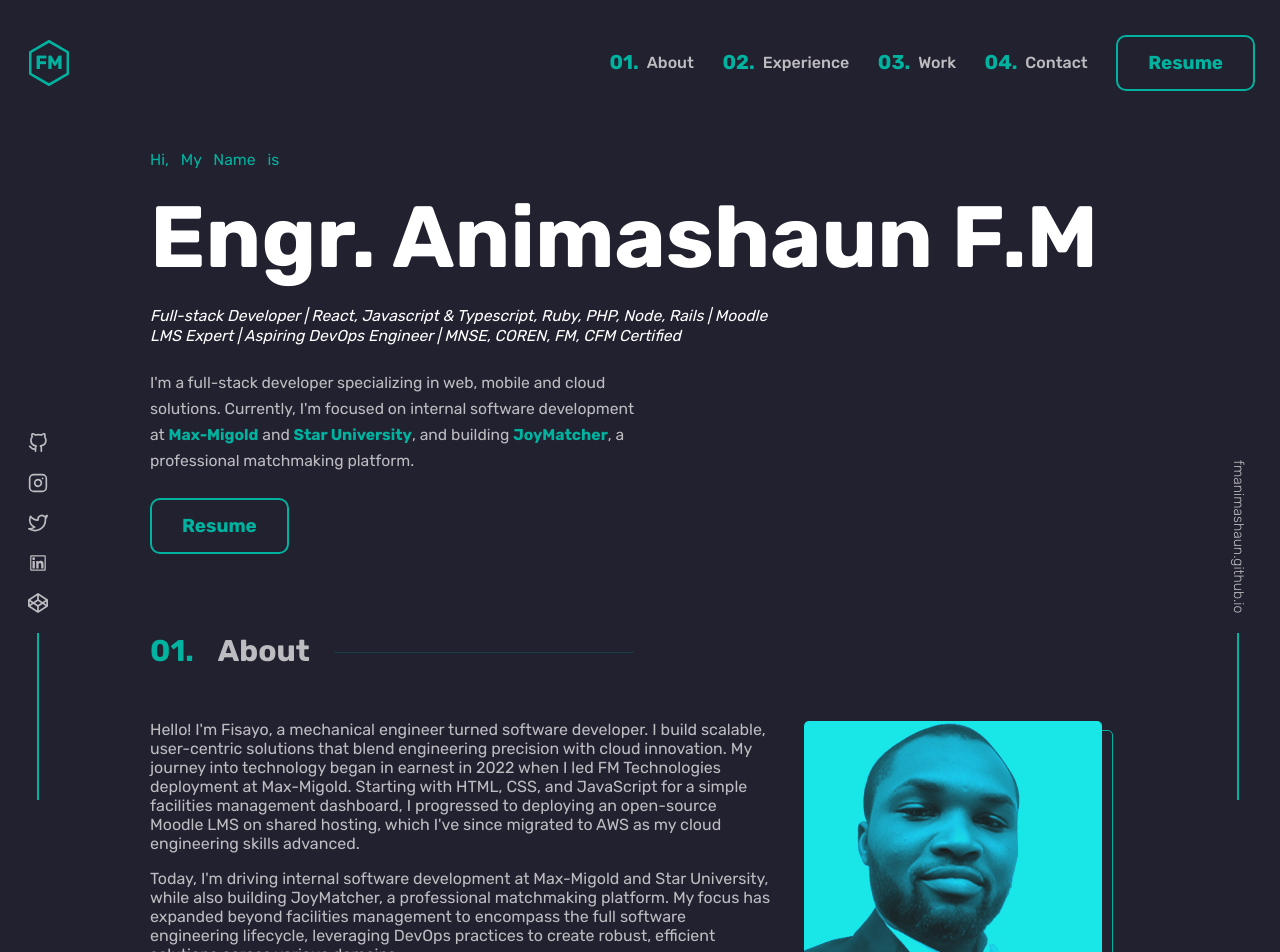
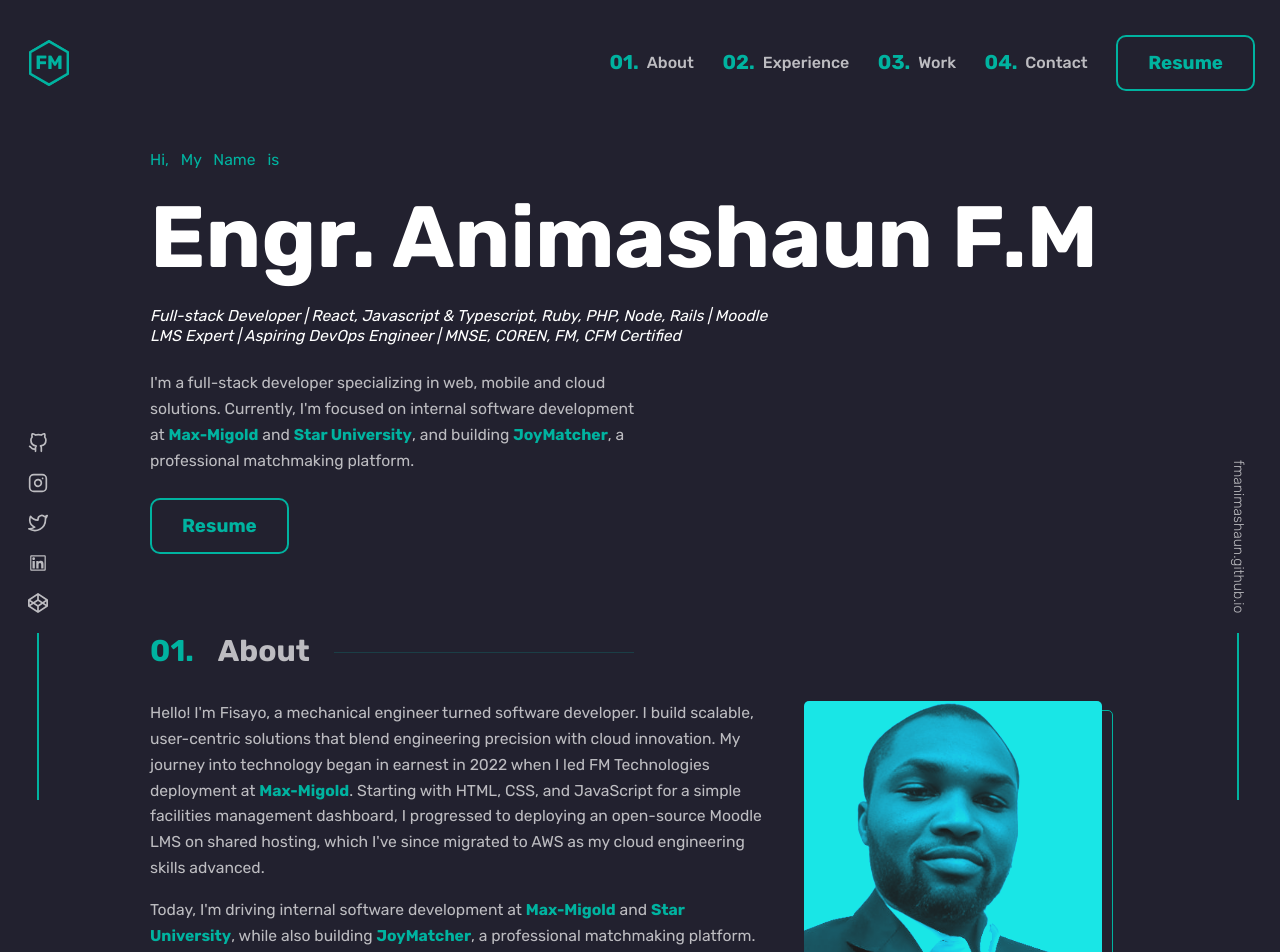
Before and after one commit to fmanimashaun/fmanimashaun.github.io, a React (Vite) app: page / in a window 1280 px wide. Shown: the top 952 px of the page. Built offline with nearby package versions, Linux system fonts and the light colour scheme.

Commit message:
Update about

```diff
--- a/src/components/AboutContent.jsx
+++ b/src/components/AboutContent.jsx
@@ -9,18 +9,32 @@ const AboutContent = () => {
           developer. I build scalable, user-centric solutions that blend
           engineering precision with cloud innovation. My journey into
           technology began in earnest in 2022 when I led FM Technologies
-          deployment at Max-Migold. Starting with HTML, CSS, and JavaScript for
-          a simple facilities management dashboard, I progressed to deploying an
-          open-source Moodle LMS on shared hosting, which I&apos;ve since
-          migrated to AWS as my cloud engineering skills advanced.
+          deployment at{" "}
+          <a href="#" target="_blank">
+            Max-Migold
+          </a>
+          . Starting with HTML, CSS, and JavaScript for a simple facilities
+          management dashboard, I progressed to deploying an open-source Moodle
+          LMS on shared hosting, which I&apos;ve since migrated to AWS as my
+          cloud engineering skills advanced.
         </p>
         <p>
-          Today, I&apos;m driving internal software development at Max-Migold
-          and Star University, while also building JoyMatcher, a professional
-          matchmaking platform. My focus has expanded beyond facilities
-          management to encompass the full software engineering lifecycle,
-          leveraging DevOps practices to create robust, efficient solutions
-          across various domains.
+          Today, I&apos;m driving internal software development at{" "}
+          <a href="#" target="_blank">
+            Max-Migold
+          </a>{" "}
+          and{" "}
+          <a href="#" target="_blank">
+            Star University
+          </a>
+          , while also building{" "}
+          <a href="#" target="_blank">
+            JoyMatcher
+          </a>
+          , a professional matchmaking platform. My focus has expanded beyond
+          facilities management to encompass the full software engineering
+          lifecycle, leveraging DevOps practices to create robust, efficient
+          solutions across various domains.
         </p>
         <p>
           This diverse experience allows me to approach problems with a unique
--- a/src/scss/components/_about.scss
+++ b/src/scss/components/_about.scss
@@ -23,7 +23,7 @@
     display: flex;
     flex-direction: column;
     gap: 2rem;
-    padding-block: 50px;
+    padding-block: 30px 80px;
 
     @media screen and (min-width: 768px) {
       flex-direction: row;
@@ -33,8 +33,16 @@
       display: flex;
       flex-direction: column;
       gap: 1rem;
+      line-height: 1.65;
+      font-size: clamp(0.875rem, 0.831rem + 0.1878vw, 1rem);
       @media screen and (min-width: 768px) {
         flex-basis: calc(65% - 1rem);
+      }
+
+      a {
+        color: $accent-color;
+        text-decoration: none;
+        font-weight: 700;
       }
 
       ul {
```
Also changed, not shown: src/components/Intro.jsx (+17 -5 lines). Lines whose indentation alone changed are shown as unchanged.
